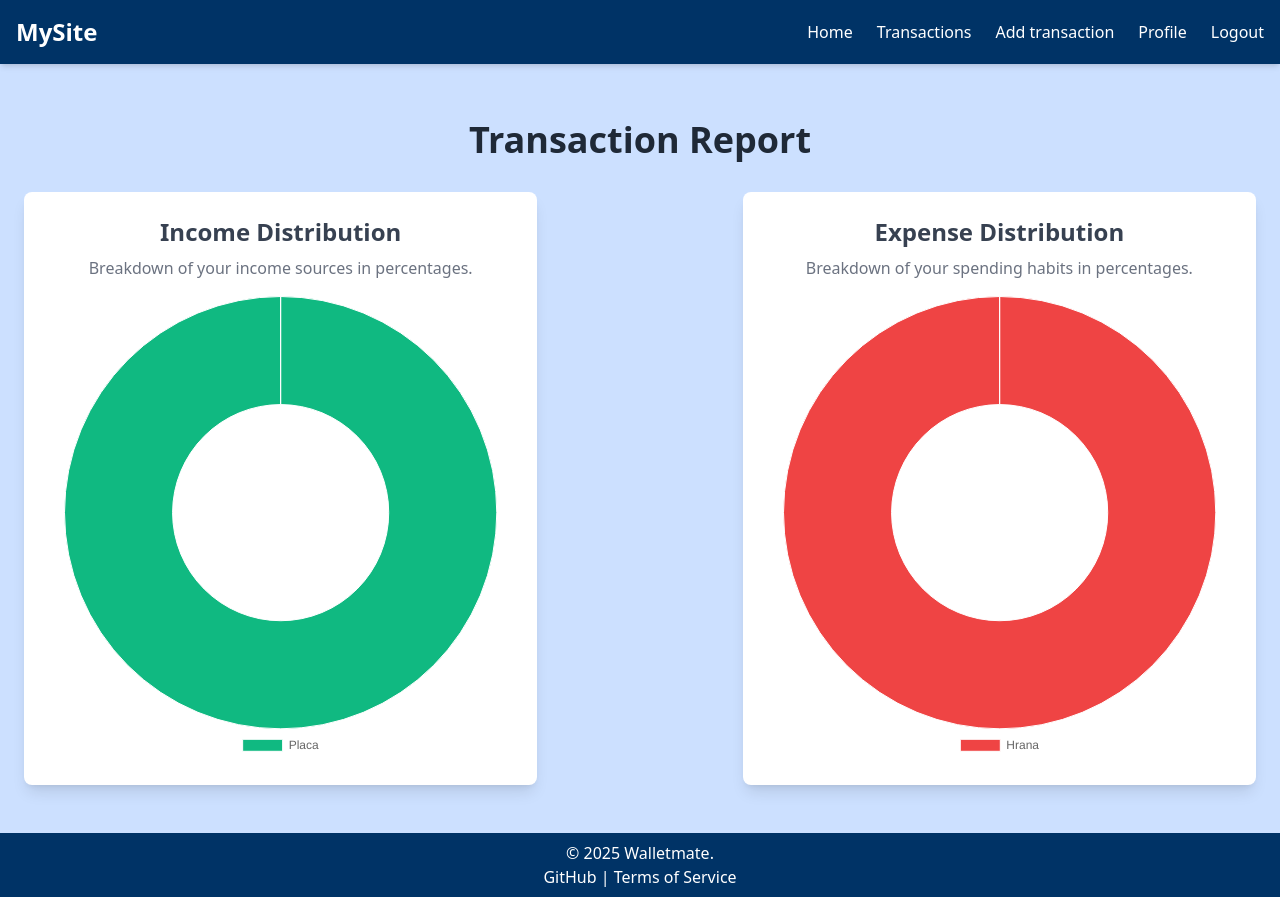
After one commit to goran010/WalletMate, a Django app: page /report/ in a window 1280 px wide. The commit adds this page. Run offline with Django 5.2, Linux system fonts and the light colour scheme; a user stored in the database is signed in; data comes from the database, SQL or seed files in the repository; some libraries are stand-ins or nearby versions.

Commit message:
added charts

```diff
--- a/walletmate/walletmate_app/templates/walletmate_app/index.html
+++ b/walletmate/walletmate_app/templates/walletmate_app/index.html
@@ -11,7 +11,6 @@
     </p>
   </div>
 
-  <!-- Financial Overview -->
   <!-- Financial Overview -->
   <div class="grid grid-cols-1 sm:grid-cols-2 lg:grid-cols-3 gap-6 mb-12">
     <!-- Total Balance -->
@@ -65,7 +64,7 @@
         View Transactions
       </a>
       <a
-        href="#"
+        href="{% url 'report' %}"
         class="bg-purple-600 text-white py-3 px-6 rounded-lg shadow-md hover:bg-purple-700 transition duration-300 ease-in-out"
       >
         View Reports
--- /dev/null
+++ b/walletmate/walletmate_app/templates/walletmate_app/report.html
@@ -0,0 +1,87 @@
+{% extends '_base.html' %} {% block content %}
+<div class="container mx-auto py-12 px-6">
+  <h2 class="text-4xl font-bold text-center text-gray-800 mb-8">
+    Transaction Report
+  </h2>
+
+  <!-- Grid Layout -->
+  <div class="flex justify-between">
+    <!-- Income Chart -->
+    <div
+      class="bg-white shadow-lg rounded-lg p-6 flex flex-col items-center w-5/12"
+    >
+      <h3 class="text-2xl font-semibold text-gray-700 mb-2">
+        Income Distribution
+      </h3>
+      <p class="text-gray-500 text-center mb-4">
+        Breakdown of your income sources in percentages.
+      </p>
+
+      <canvas id="incomeChart"></canvas>
+    </div>
+
+    <!-- Expense Chart -->
+    <div
+      class="bg-white shadow-lg rounded-lg p-6 flex flex-col items-center w-5/12"
+    >
+      <h3 class="text-2xl font-semibold text-gray-700 mb-2">
+        Expense Distribution
+      </h3>
+      <p class="text-gray-500 text-center mb-4">
+        Breakdown of your spending habits in percentages.
+      </p>
+
+      <canvas id="expenseChart"></canvas>
+    </div>
+  </div>
+</div>
+<!-- Load Chart.js -->
+<script src="https://cdn.jsdelivr.net/npm/chart.js"></script>
+<script>
+  // Get chart data from Django context
+  const chartData = {{ chart_data|safe }};
+
+  // Income Chart
+  const incomeCtx = document.getElementById("incomeChart").getContext("2d");
+  new Chart(incomeCtx, {
+    type: "doughnut",
+    data: {
+      labels: chartData.income_labels,
+      datasets: [{
+        label: "Income Percentage",
+        data: chartData.income_percentages,
+        backgroundColor: ["#10b981", "#34d399", "#6ee7b7", "#a7f3d0"],
+        borderWidth: 1
+      }]
+    },
+    options: {
+      responsive: true,
+      plugins: {
+        legend: { position: "bottom" }
+      }
+    }
+  });
+
+  // Expense Chart
+  const expenseCtx = document.getElementById("expenseChart").getContext("2d");
+  new Chart(expenseCtx, {
+    type: "doughnut",
+    data: {
+      labels: chartData.expense_labels,
+      datasets: [{
+        label: "Expense Percentage",
+        data: chartData.expense_percentages,
+        backgroundColor: ["#ef4444", "#f97316", "#facc15", "#fde047"],
+        borderWidth: 1
+      }]
+    },
+    options: {
+      responsive: true,
+      plugins: {
+        legend: { position: "bottom" }
+      }
+    }
+  });
+</script>
+
+{% endblock %}
--- a/walletmate/walletmate_app/urls.py
+++ b/walletmate/walletmate_app/urls.py
@@ -1,38 +1,36 @@
-from django.urls import path
+from django.urls import path, include
 from django.contrib.auth import views as auth_views
 from rest_framework.routers import DefaultRouter
 from rest_framework.authtoken.views import ObtainAuthToken
 
 from . import views
 from .api_views import TransactionViewSet
-from .views import (
-    TransactionUpdateView,
-    TransactionDetailView
-)
+from .views import TransactionDetailView, TransactionUpdateView
 
-# Traditional Django views
+# API Router
+router = DefaultRouter()
+router.register(r'transactions', TransactionViewSet, basename='transaction')
+
 urlpatterns = [
+    # Home & User-related Views
     path('', views.index, name='index'),
-    path('transactions/', views.transaction_list, name='transaction_list'),
     path('profile/', views.profile_view, name='profile'),
     path('register/', views.register, name='register'),
-    path('accounts/logout/', auth_views.LogoutView.as_view(), name='logout'),
-    path('add_transaction/', views.add_transaction, name='add_transaction'),
+
+    # Authentication (Using Django's built-in views)
+    path('accounts/logout/', auth_views.LogoutView.as_view(next_page='index'), name='logout'),
+
+    # Transactions Views
+    path('transactions/', views.transaction_list, name='transaction_list'),
+    path('transactions/add/', views.add_transaction, name='add_transaction'),
+    path('report/', views.report, name='report'),
     path('transactions/delete/<int:pk>/', views.delete_transaction, name='delete_transaction'),
+
+    # Class-Based Views for Transactions
     path('transactions/<int:pk>/', TransactionDetailView.as_view(), name='transaction_detail'),
     path('transactions/update/<int:pk>/', TransactionUpdateView.as_view(), name='transaction_update'),
-    path('transaction-report/', views.transaction_report, name='transaction_report'),
 
+    # API Routes
+    path('api/', include(router.urls)),  # Includes all routes from DefaultRouter
+    path('api/token/', ObtainAuthToken.as_view(), name='api_token_auth'),  # API Authentication route
 ]
-
-# API-specific routes
-router = DefaultRouter()
-router.register(r'api/transactions', TransactionViewSet, basename='transaction')
-
-# Add router-generated URLs to urlpatterns
-urlpatterns += router.urls
-
-# API Authentication route
-urlpatterns += [
-    path('api/token/', ObtainAuthToken.as_view(), name='api_token_auth'),
-]
--- a/walletmate/walletmate_app/views.py
+++ b/walletmate/walletmate_app/views.py
@@ -78,6 +78,47 @@ def index(request):
         "today": now().strftime("%B %d, %Y"),
     }
     return render(request, 'walletmate_app/index.html', context)
+
+
+
+from decimal import Decimal
+
+@login_required
+def report(request):
+    """Generates a transaction report showing percentage distribution by category."""
+
+    # Aggregate total income and expenses for each category
+    category_totals = (
+        Transaction.objects
+        .values("category__name", "transaction_type")
+        .annotate(total_amount=Sum("amount"))
+    )
+
+    # Calculate total income and total expenses separately
+    total_income = sum(t["total_amount"] for t in category_totals if t["transaction_type"] == "income")
+    total_expense = sum(t["total_amount"] for t in category_totals if t["transaction_type"] == "expense")
+
+    # Prepare percentage data for chart
+    income_data = {}
+    expense_data = {}
+
+    for t in category_totals:
+        category_name = t["category__name"]
+        if t["transaction_type"] == "income":
+            income_data[category_name] = float(t["total_amount"] / total_income * 100) if total_income else 0
+        elif t["transaction_type"] == "expense":
+            expense_data[category_name] = float(t["total_amount"] / total_expense * 100) if total_expense else 0
+
+    # Format data for Chart.js
+    chart_data = {
+        "income_labels": list(income_data.keys()),
+        "income_percentages": list(income_data.values()),
+        "expense_labels": list(expense_data.keys()),
+        "expense_percentages": list(expense_data.values()),
+    }
+    print(chart_data)
+
+    return render(request, "walletmate_app/report.html", {"chart_data": json.dumps(chart_data)})
 
 
 # Transactions Views
```
Also changed, not shown: walletmate/walletmate_app/templates/walletmate_app/transaction_report.html (deleted, +0 -43 lines).
